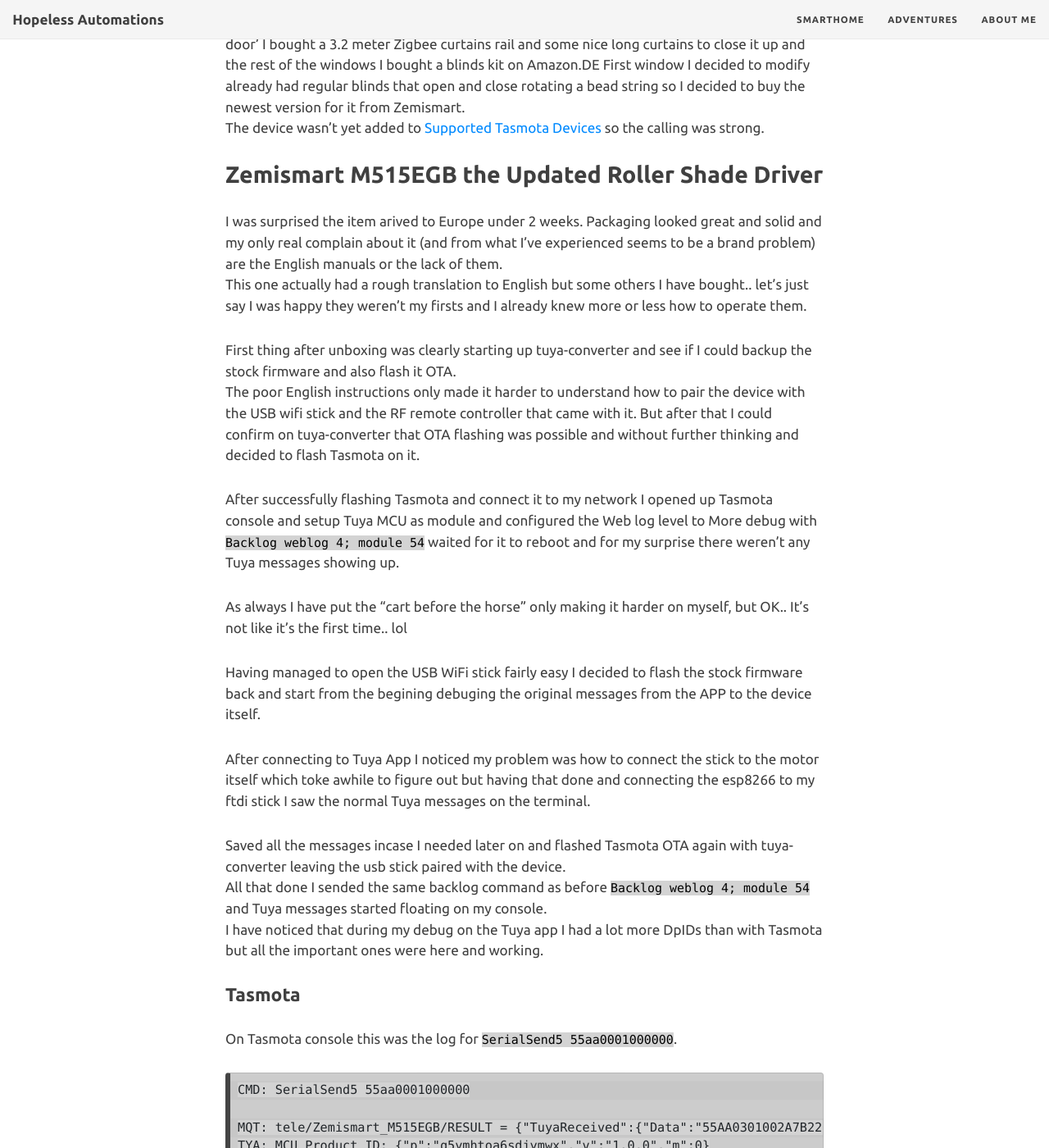
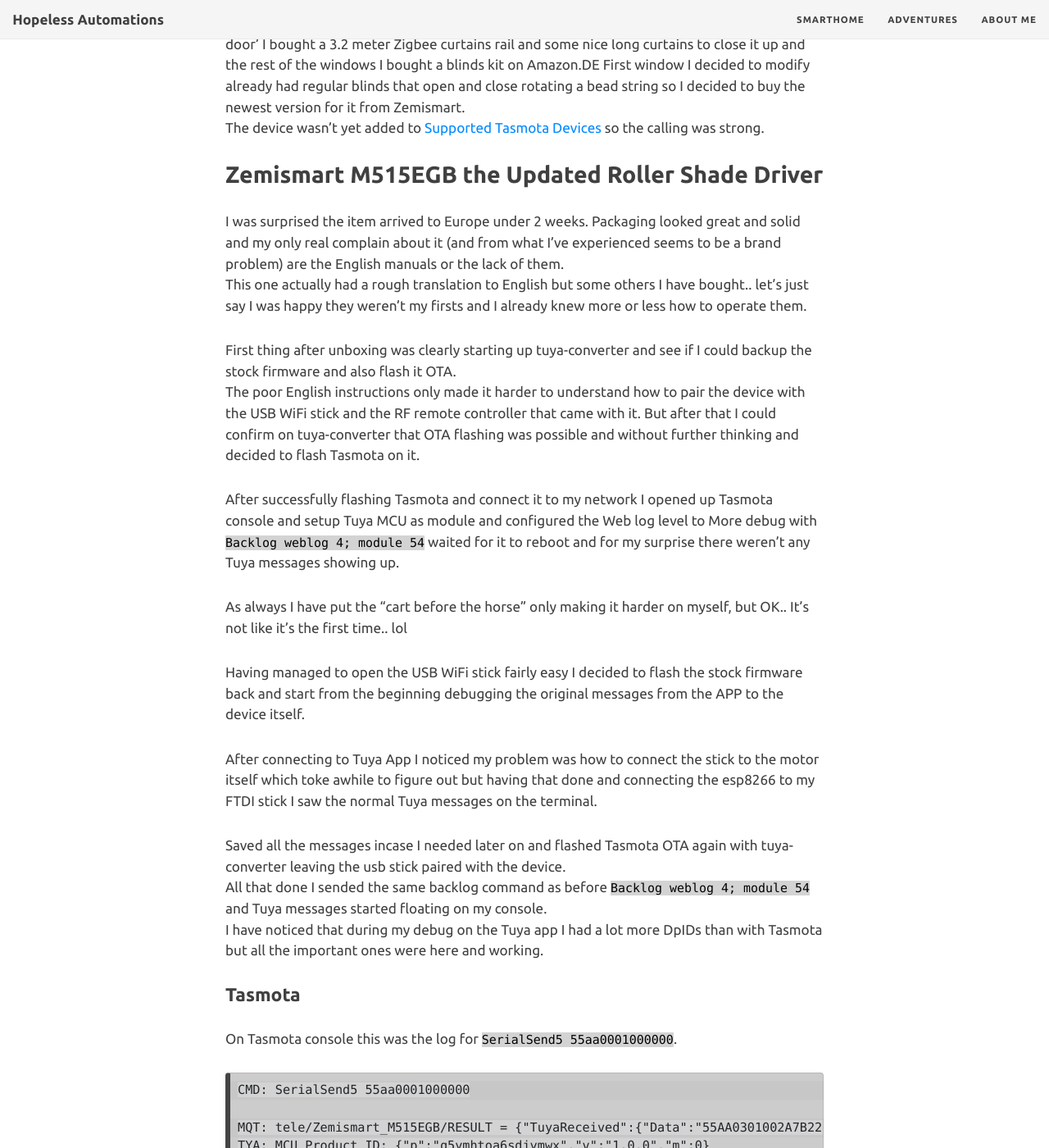
Before and after one commit to hopelessautomations/HopelessAutomations, a Jekyll site: the page built from _posts/2020-07-14-Zemismart_M515EGB.md, in a window 1280 px wide and 1400 px high, scrolled down 1587 px. Shown: the whole window at 82% size. Built offline with Jekyll 4.4.1, drawn with Linux system fonts in a browser that asks for light colours; nearby versions of some CDN libraries; comment, search, counter and statistics services are not loaded; some of the changed text lies outside the part shown.

Commit message:
Initial commit

```diff
--- a/_posts/2020-07-14-Zemismart_M515EGB.md
+++ b/_posts/2020-07-14-Zemismart_M515EGB.md
@@ -27,20 +27,20 @@
 
 ## Zemismart M515EGB the Updated Roller Shade Driver
 
-I was surprised the item arived to Europe under 2 weeks.
+I was surprised the item arrived to Europe under 2 weeks.
 Packaging looked great and solid and my only real complain about it (and from what I've experienced seems to be a brand problem) are the English manuals or the lack of them.
 This one actually had a rough translation to English but some others I have bought.. let's just say I was happy they weren't my firsts and I already knew more or less how to operate them.
 
 First thing after unboxing was clearly starting up tuya-converter and see if I could backup the stock firmware and also flash it OTA.
-The poor English instructions only made it harder to understand how to pair the device with the USB wifi stick and the RF remote controller that came with it. But after that I could confirm on tuya-converter that OTA flashing was possible and without further thinking and decided to flash Tasmota on it.
+The poor English instructions only made it harder to understand how to pair the device with the USB WiFi stick and the RF remote controller that came with it. But after that I could confirm on tuya-converter that OTA flashing was possible and without further thinking and decided to flash Tasmota on it.
 
 After successfully flashing Tasmota and connect it to my network I opened up Tasmota console and setup Tuya MCU as module and configured the Web log level to More debug with <code>Backlog weblog 4; module 54</code> waited for it to reboot and for my surprise there weren't any Tuya messages showing up.
 
 As always I have put the "cart before the horse" only making it harder on myself, but OK.. It's not like it's the first time.. lol
 
-Having managed to open the USB WiFi stick fairly easy I decided to flash the stock firmware back and start from the begining debuging the original messages from the APP to the device itself.
+Having managed to open the USB WiFi stick fairly easy I decided to flash the stock firmware back and start from the beginning debugging the original messages from the APP to the device itself.
 
-After connecting to Tuya App I noticed my problem was how to connect the stick to the motor itself which toke awhile to figure out but having that done and connecting the esp8266 to my ftdi stick I saw the normal Tuya messages on the terminal.
+After connecting to Tuya App I noticed my problem was how to connect the stick to the motor itself which toke awhile to figure out but having that done and connecting the esp8266 to my FTDI stick I saw the normal Tuya messages on the terminal.
 
 Saved all the messages incase I needed later on and flashed Tasmota OTA again with tuya-converter leaving the usb stick paired with the device.
 All that done I sended the same backlog command as before <code>Backlog weblog 4; module 54</code> and Tuya messages started floating on my console.
```
Also changed, not shown: other parts of _posts/2020-07-14-Zemismart_M515EGB.md (+3 -3 lines), _posts/2020-07-12-Moes.md (+2 -0 lines).
